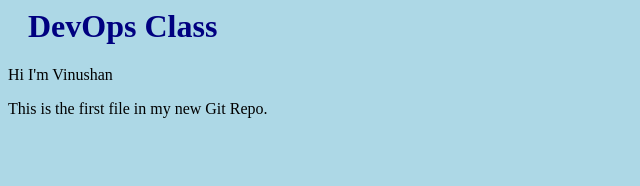
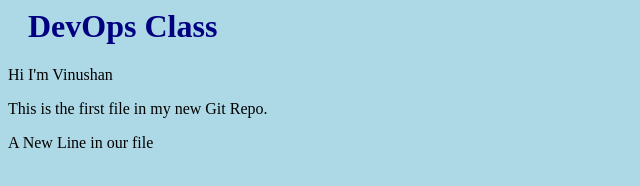
Before and after one commit to vinushan20/DEV-Test, a plain HTML site: page index.html in a window 1280 px wide. Shown: the whole page, without its empty margins (0-640 px from the left). Drawn offline with Linux system fonts and the light colour scheme.

Commit message:
Updated First step

```diff
--- a/index.html
+++ b/index.html
@@ -12,6 +12,7 @@
 <h1>DevOps Class</h1>
 <p>Hi I'm Vinushan</p>
 <p>This is the first file in my new Git Repo.</p>
+<p>A New Line in our file</p>
 
 </body>
 
```
